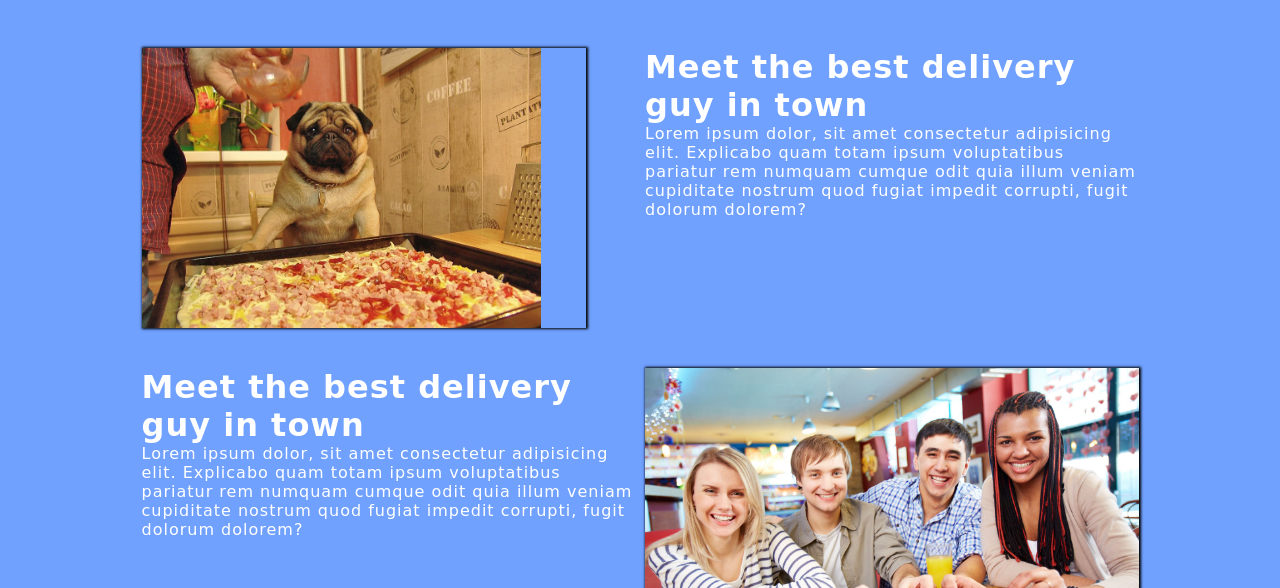
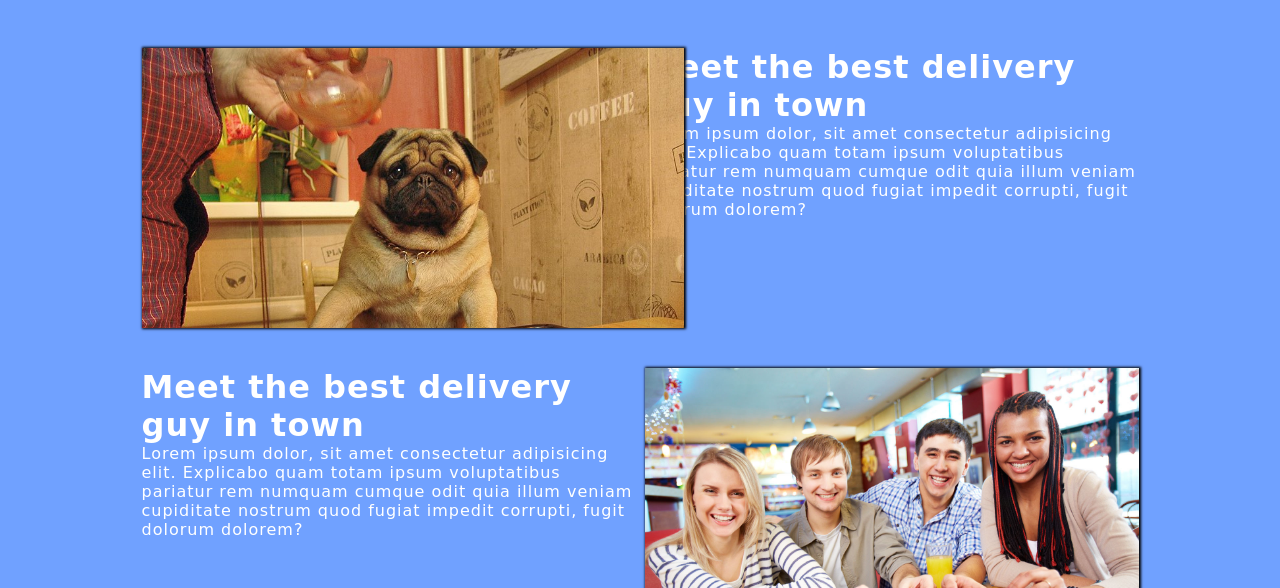
Before and after one commit to edgamen/repoBICTIAJS, a plain HTML site: page sesion12/Taller 3/index.html in a window 1280 px wide. In both pictures the pointer is over the element 388 px from the left and 990 px from the top of the page. Shown: the part 802-1390 px from the top of the page. Drawn offline with Linux system fonts and the light colour scheme; a web font is replaced by a local one.

Commit message:
Comentarios cambios iniciales
Se agregan comentarios en código de los cambios realizados para los issues 3,4,6 y 7.

```diff
--- a/sesion12/Taller 3/index.html
+++ b/sesion12/Taller 3/index.html
@@ -4,8 +4,10 @@
     <meta charset="UTF-8">
     <meta name="viewport" content="width=device-width, initial-scale=1.0">
     <meta http-equiv="X-UA-Compatible" content="ie=edge">
-    <link rel="shortcut icon" href="img/pizza-slice.ico" image/x-icon">
+    <!--Se crea un enlace a la imagen requerida como favicon -->
+    <link rel="shortcut icon" href="img/pizza-slice.ico" image="/x-icon">
     <title>Taller 5</title>
+    <!--Se cambia ruta de acceso al archivo de estilos -->
     <link rel="stylesheet" href="styles/style.css">
     <link rel="stylesheet" href="https://use.fontawesome.com/releases/v5.4.2/css/all.css" integrity="sha384-/rXc/GQVaYpyDdyxK+ecHPVYJSN9bmVFBvjA/9eOB+pb3F2w2N6fc5qB9Ew5yIns" crossorigin="anonymous">
     </head>
@@ -20,12 +22,16 @@
                     </a>
                 </li>
                 <li>
+                    <!--Se corrige ortografia y se cambian identificadores que estaban
+                    como singup a signup tanto en el html como en el css -->
                     <a href="#">Discover</a>
                 </li>
                 <li>
                     <a href="#">Contact</a>
                 </li>
                 <li>
+                    <!--Se crea una referencia o enlace a id contactForm
+                         que corresponde a la seccion de formulario de contacto -->
                     <a href="#contactForm" class="signup">Sign up</a>
                 </li>
             </ul>
@@ -43,6 +49,8 @@
             <div class="video-text">
                 <h1>Looking for a pizza?</h1>
                 <h3>We gotch you fam!</h3>
+                <!--Se crea una referencia o enlace a id contactForm
+                         que corresponde a la seccion de formulario de contacto -->
                 <a href="#contactForm"> <button class="signup">Order now!</button></a>
             </div>
         </div>
@@ -112,6 +120,7 @@
             <input type="text" required placeholder="Name">
             <input type="email" required placeholder="email">
             <input type="text" required placeholder="Phone">
+            <!--Se crean nuevos campos para direccion, ingredientes y tamanho -->
             <input type="text" required placeholder="Address">
             <label for="ingredient1">Ingredients: </label>
             <input type="checkbox" name="ingredient1" value="mushroom">Mushroom
@@ -157,6 +166,7 @@
         <p>Proudly created by <a href="https://www.linkedin.com/in/zvala">Zvala</a>.</p>
     </footer>
 <!-- END FOOTER -->
+<!--Se cambia ruta de acceso al archivo de scripts -->
     <script src="scripts/javascript.js"></script>
 </body>
 </html>
--- a/sesion12/Taller 3/styles/style.css
+++ b/sesion12/Taller 3/styles/style.css
@@ -124,12 +124,14 @@ a{
     margin-top: 2.5em;
     margin-bottom: 2.5em;}
 .service-img{
-    /*width: 90%;**/
+    /*Se agrega un tiempo de transicion y una reduccion del ancho en
+    el momento de pasar el mouse por encima del elemento*/
     transition: 2s;
 
     }
 .service-img:hover{
-    width: 90%;
+
+    width: 110%;
 
 }
 .service-img-wrapper{
```
